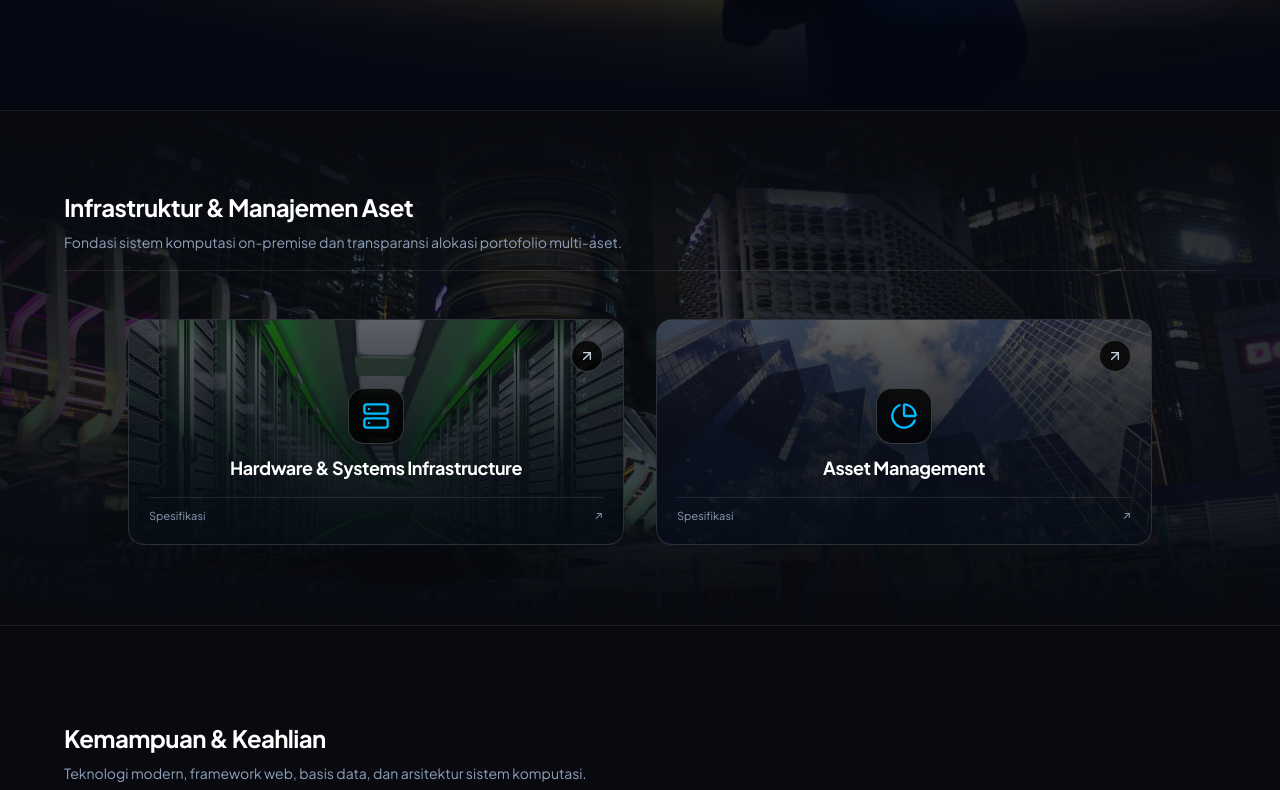
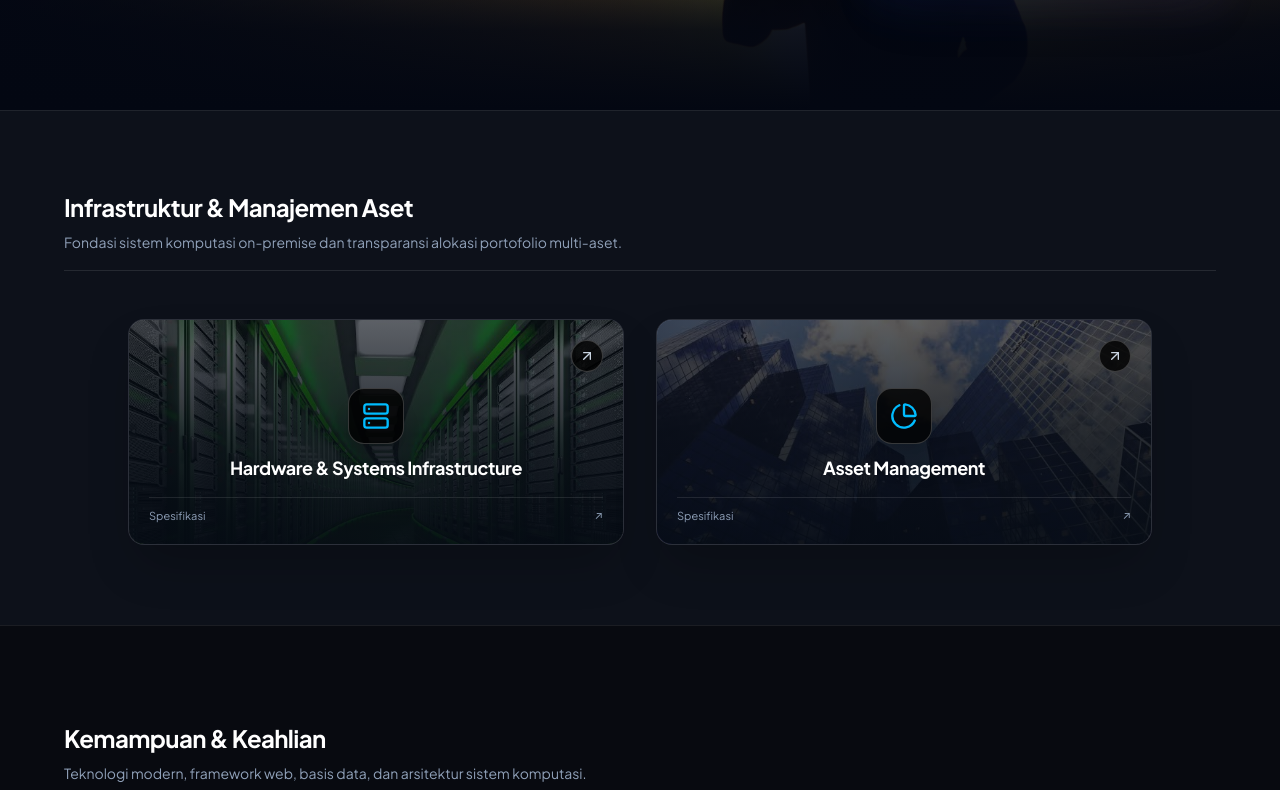
Before and after one commit to KyonKyon0/oscartambunan_portofolio_web, a Next.js app: page / in a window 1280 px wide. Shown: the part 610-1400 px from the top of the page. Built offline with nearby package versions, Linux system fonts and the light colour scheme.

Commit message:
refactor(wallpaper): move wallpaper_section2 to ContactSection and reset AboutSection to default theme

```diff
--- a/src/components/sections/AboutSection.tsx
+++ b/src/components/sections/AboutSection.tsx
@@ -1,7 +1,6 @@
 'use client';
 
 import { useState, useEffect } from 'react';
-import Image from 'next/image';
 import {
   Server,
   PieChart,
@@ -482,33 +481,10 @@ export default function AboutSection() {
   return (
     <AnimatedSection
       id="infrastructure"
-      className="py-14 sm:py-20 bg-[#080a10] relative overflow-hidden border-t border-white/[0.08]"
+      className="py-14 sm:py-20 bg-bg-secondary relative overflow-hidden border-t border-white/[0.08]"
     >
       {/* Anchor for backward compatibility with #about */}
       <span id="about" className="sr-only" aria-hidden="true" />
-
-      {/* Background Wallpaper: wallpaper_section2 */}
-      <div className="absolute inset-0 z-0 overflow-hidden pointer-events-none select-none">
-        <Image
-          src="/images/wallpapers/wallpaper_section2.webp"
-          alt="Infrastruktur & Manajemen Aset Wallpaper"
-          fill
-          sizes="100vw"
-          className="object-cover object-center opacity-70 sm:opacity-80"
-          quality={95}
-        />
-        {/* Layer 1: Tint peredup halus merata untuk memastikan keterbacaan teks & kontras kartu */}
-        <div className="absolute inset-0 bg-[#080a10]/60" />
-
-        {/* Layer 2: Vignette radial halus untuk kedalaman visual */}
-        <div className="absolute inset-0 bg-[radial-gradient(ellipse_at_center,transparent_25%,#080a10_100%)] opacity-85" />
-
-        {/* Layer 3: Gradien atas menyatu mulus ke HeroSection */}
-        <div className="absolute top-0 left-0 right-0 h-32 bg-gradient-to-b from-[#080a10] via-[#080a10]/70 to-transparent" />
-
-        {/* Layer 4: Gradien bawah menyatu mulus ke SkillsSection */}
-        <div className="absolute bottom-0 left-0 right-0 h-36 bg-gradient-to-t from-[#080a10] via-[#080a10]/80 to-transparent" />
-      </div>
 
       <div className="w-full max-w-[1700px] mx-auto px-4 sm:px-8 lg:px-12 xl:px-16 relative z-10">
         <SectionHeading
--- a/src/components/sections/ContactSection.tsx
+++ b/src/components/sections/ContactSection.tsx
@@ -40,17 +40,30 @@ export default function ContactSection() {
   return (
     <AnimatedSection
       id="contact"
-      className="py-16 sm:py-24 bg-bg-secondary relative overflow-hidden border-t border-white/[0.08]"
+      className="py-16 sm:py-24 bg-[#080a10] relative overflow-hidden border-t border-white/[0.08]"
     >
-      {/* Ambient background light leaks - GPU Accelerated */}
-      <div
-        className="absolute top-1/4 left-1/2 -translate-x-1/2 w-[800px] h-[450px] bg-[radial-gradient(ellipse_at_center,rgba(59,130,246,0.06),transparent_70%)] pointer-events-none"
-        aria-hidden="true"
-      />
-      <div
-        className="absolute bottom-10 right-1/4 w-[500px] h-[350px] bg-[radial-gradient(ellipse_at_center,rgba(16,185,129,0.05),transparent_70%)] pointer-events-none"
-        aria-hidden="true"
-      />
+      {/* Background Wallpaper: wallpaper_section2 */}
+      <div className="absolute inset-0 z-0 overflow-hidden pointer-events-none select-none">
+        <Image
+          src="/images/wallpapers/wallpaper_section2.webp"
+          alt="Contact Section Wallpaper"
+          fill
+          sizes="100vw"
+          className="object-cover object-center opacity-65 sm:opacity-75"
+          quality={95}
+        />
+        {/* Layer 1: Ambient deep dark overlay to ensure readability */}
+        <div className="absolute inset-0 bg-[#080a10]/60" />
+
+        {/* Layer 2: Subtle radial vignette to focus attention towards the content */}
+        <div className="absolute inset-0 bg-[radial-gradient(ellipse_at_center,transparent_25%,#080a10_100%)] opacity-85" />
+
+        {/* Layer 3: Top edge seamless transition with Gallery section */}
+        <div className="absolute top-0 left-0 right-0 h-32 bg-gradient-to-b from-[#080a10] via-[#080a10]/70 to-transparent" />
+
+        {/* Layer 4: Bottom edge seamless transition with Footer */}
+        <div className="absolute bottom-0 left-0 right-0 h-36 bg-gradient-to-t from-[#070a12] via-[#070a12]/85 to-transparent" />
+      </div>
 
       <div className="w-full max-w-[1700px] mx-auto px-4 sm:px-8 lg:px-12 xl:px-16 relative z-10">
         <SectionHeading
@@ -96,7 +109,7 @@ export default function ContactSection() {
                   {/* Direct Contact Channels — 2-Line Architecture for Zero Horizontal Truncation */}
                   <div className="space-y-2.5 sm:space-y-3 mb-5 sm:mb-6">
                     {/* Email Row */}
-                    <div className="p-3 sm:p-3.5 rounded-xl bg-white/[0.03] hover:bg-white/[0.06] border border-white/[0.08] transition-colors">
+                    <div className="p-3 sm:p-3.5 rounded-xl bg-[#070c18]/80 hover:bg-[#070c18] border border-white/10 backdrop-blur-md transition-colors">
                       <div className="flex items-center justify-between gap-2 mb-1">
                         <div className="flex items-center gap-2">
                           <div className="w-7 h-7 rounded-lg bg-sky-500/10 border border-sky-500/20 flex items-center justify-center shrink-0">
@@ -133,7 +146,7 @@ export default function ContactSection() {
                     </div>
 
                     {/* LinkedIn Row */}
-                    <div className="p-3 sm:p-3.5 rounded-xl bg-white/[0.03] hover:bg-white/[0.06] border border-white/[0.08] transition-colors group/link">
+                    <div className="p-3 sm:p-3.5 rounded-xl bg-[#070c18]/80 hover:bg-[#070c18] border border-white/10 backdrop-blur-md transition-colors group/link">
                       <div className="flex items-center justify-between gap-2 mb-1">
                         <div className="flex items-center gap-2">
                           <div className="w-7 h-7 rounded-lg bg-blue-500/10 border border-blue-500/20 flex items-center justify-center shrink-0">
@@ -165,7 +178,7 @@ export default function ContactSection() {
                     </div>
 
                     {/* Instagram Row */}
-                    <div className="p-3 sm:p-3.5 rounded-xl bg-white/[0.03] hover:bg-white/[0.06] border border-white/[0.08] transition-colors group/link">
+                    <div className="p-3 sm:p-3.5 rounded-xl bg-[#070c18]/80 hover:bg-[#070c18] border border-white/10 backdrop-blur-md transition-colors group/link">
                       <div className="flex items-center justify-between gap-2 mb-1">
                         <div className="flex items-center gap-2">
                           <div className="w-7 h-7 rounded-lg bg-pink-500/10 border border-pink-500/20 flex items-center justify-center shrink-0">
```
